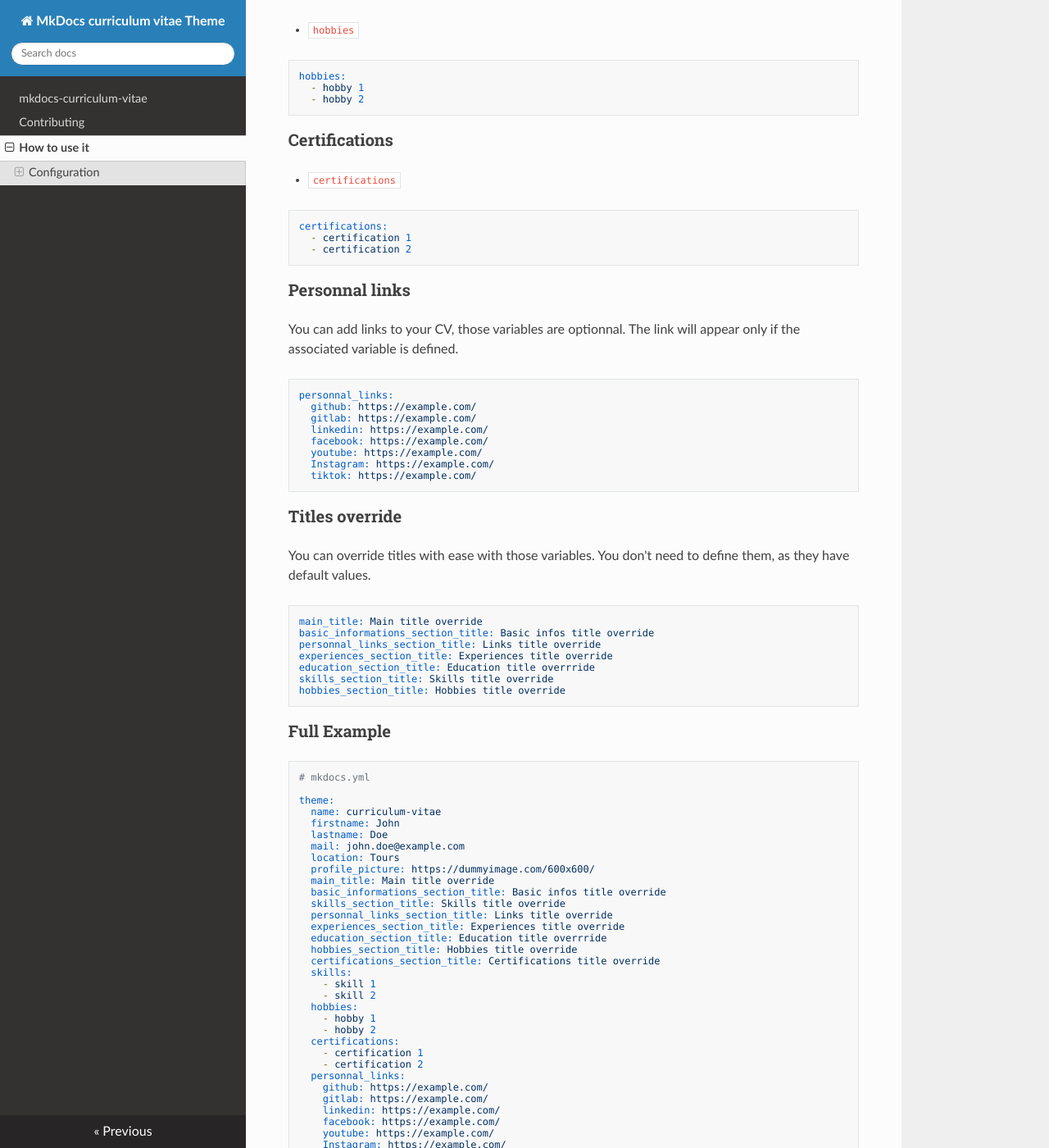
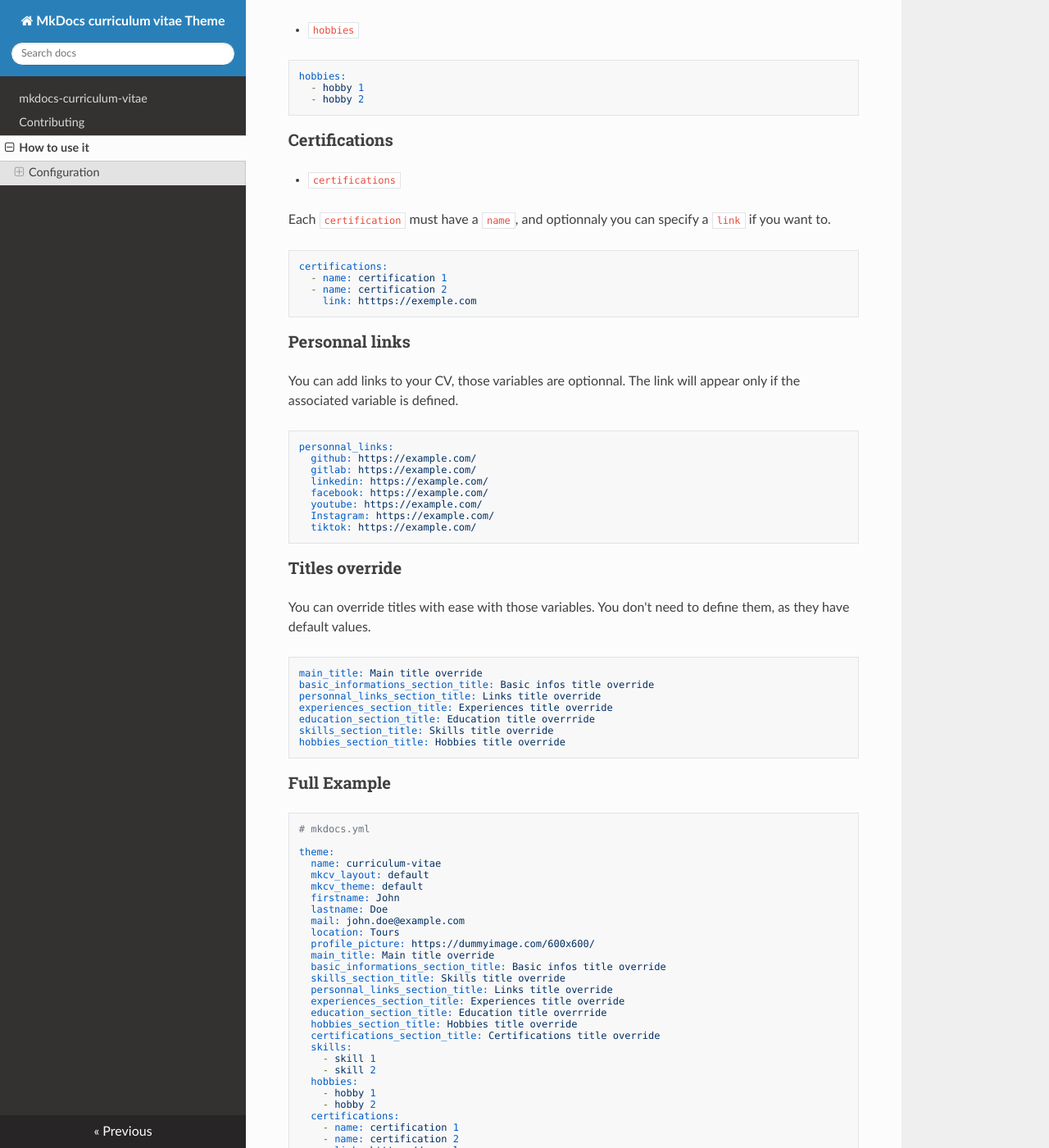
Before and after one commit to Paul-Riviere/mkdocs-curriculum-vitae, an MkDocs documentation site: the page built from docs/how-to-use-it.md, in a window 1280 px wide and 1400 px high, scrolled down 4549 px. Shown: the whole window at 82% size. Built offline with MkDocs 1.6.1, drawn with Linux system fonts in a browser that asks for light colours; nearby versions of some CDN libraries.

Commit message:
feat: add links to certifications, fix documentation full example, theme/layout example was forgotten

````diff
--- a/docs/how-to-use-it.md
+++ b/docs/how-to-use-it.md
@@ -145,10 +145,13 @@ hobbies:
 
 - `certifications`
 
+Each `certification` must have a `name`, and optionnaly you can specify a `link` if you want to.
+
 ```yml
 certifications:
-  - certification 1
-  - certification 2
+  - name: certification 1
+  - name: certification 2
+    link: htttps://exemple.com
 ```
 
 ### Personnal links
@@ -187,6 +190,8 @@ hobbies_section_title: Hobbies title override
 
 theme:
   name: curriculum-vitae
+  mkcv_layout: default
+  mkcv_theme: default
   firstname: John
   lastname: Doe
   mail: john.doe@example.com
@@ -207,8 +212,9 @@ theme:
     - hobby 1
     - hobby 2
   certifications:
-    - certification 1
-    - certification 2
+    - name: certification 1
+    - name: certification 2
+      link: htttps://exemple.com
   personnal_links:
     github: https://example.com/
     gitlab: https://example.com/
--- a/src/mkdocs_curriculum_vitae/main.html
+++ b/src/mkdocs_curriculum_vitae/main.html
@@ -97,7 +97,11 @@
             <ul>
                 {%- for certification in config.theme.certifications %}
                 <li>
-                    <p>{{ certification }}</p>
+                    {%- if certification.link is defined %}
+                    <a href="{{ certification.link }}">{{ certification.name }}</a>
+                    {%- else %}
+                    <p>{{ certification.name }}</p>
+                    {%- endif %}
                 </li>
                 {%- endfor %}
             </ul>
````
Also changed, not shown: 1 other file.
